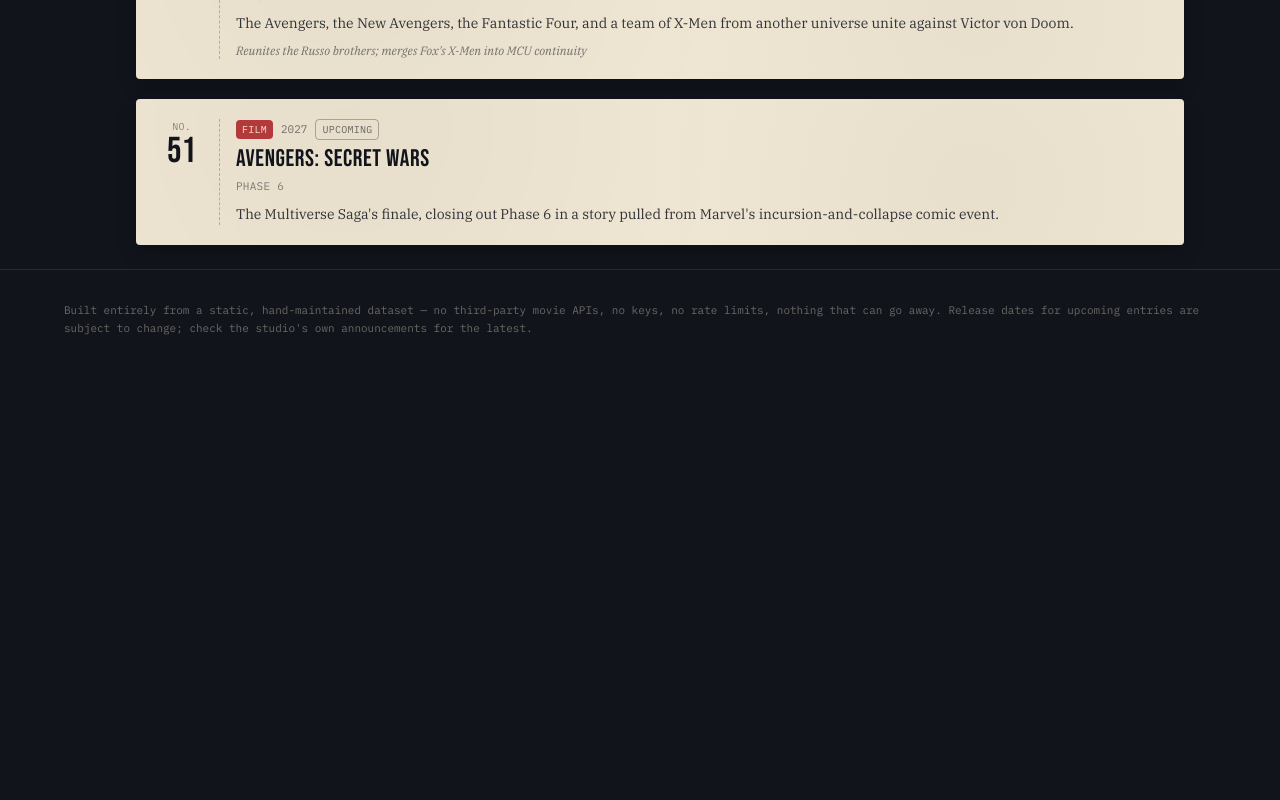
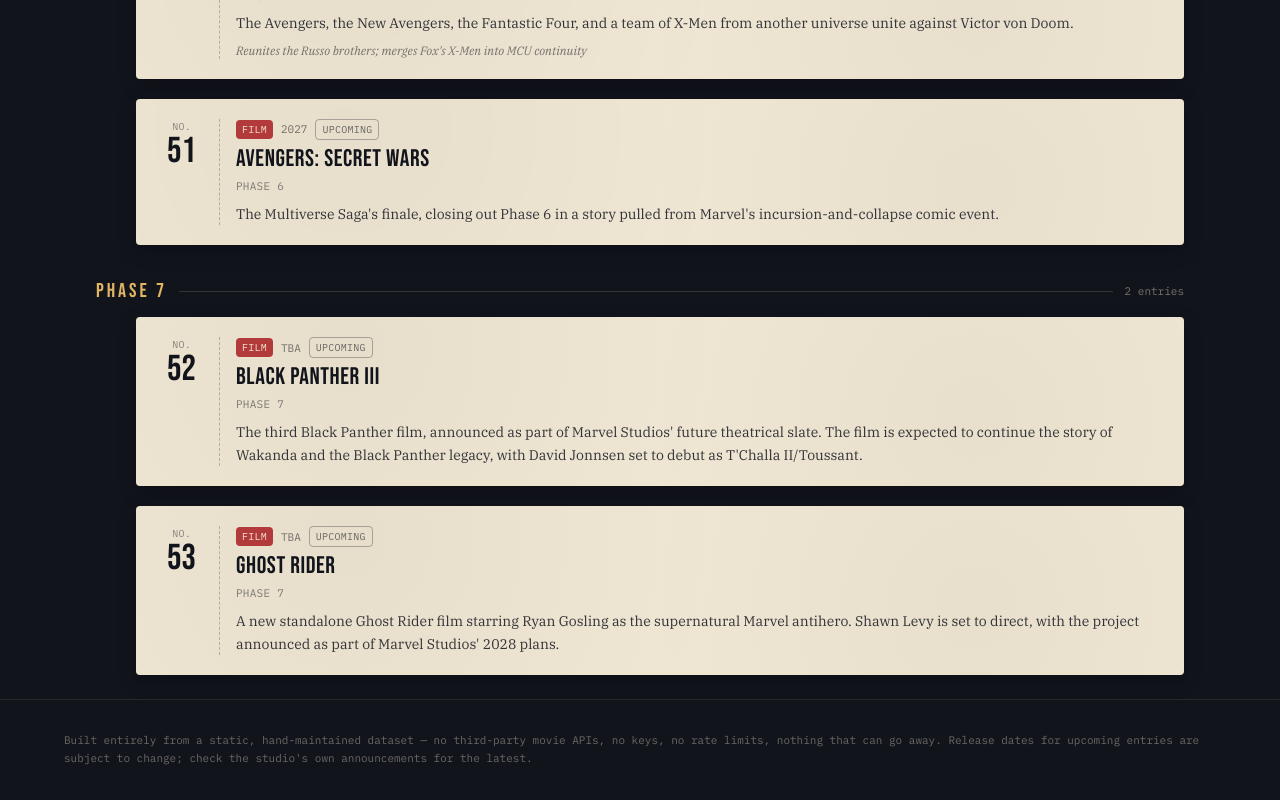
Before and after one commit to shubhanggupta2000/franchise-archive, a React (Vite) app: page / in a window 1280 px wide. Shown: the part 9305-10105 px from the top of the page. Before the commit the page ends 9675 px from the top, so only its background shows below. Built offline with nearby package versions, Linux system fonts and the light colour scheme.

Commit message:
Update src/data/mcu.ts
Co-authored-by: coderabbitai[bot] <136622811+coderabbitai[bot]@users.noreply.github.com>

```diff
--- a/src/data/mcu.ts
+++ b/src/data/mcu.ts
@@ -9,7 +9,7 @@
     "Thirty-plus films and a growing shelf of Disney+ series, all sharing one timeline since 2008. Grouped here by Phase and Saga the way Marvel Studios itself frames them.",
   accent: "#B33A3A",
   chronoIsOfficial: false,
-  sagas: ["Phase 1", "Phase 2", "Phase 3", "Phase 4", "Phase 5", "Phase 6", "Phase 7S"],
+  sagas: ["Phase 1", "Phase 2", "Phase 3", "Phase 4", "Phase 5", "Phase 6", "Phase 7"],
   entries: [
     { id: "mcu-iron-man", title: "Iron Man", year: 2008, dateLabel: "May 2, 2008", type: "Film", releaseOrder: 1, chronoOrder: 3, saga: "Phase 1", status: "released", synopsis: "Weapons manufacturer Tony Stark builds a powered suit to escape captivity, then keeps building them to protect the world he helped arm." },
     { id: "mcu-hulk", title: "The Incredible Hulk", year: 2008, dateLabel: "June 13, 2008", type: "Film", releaseOrder: 2, chronoOrder: 5, saga: "Phase 1", status: "released", synopsis: "Bruce Banner, on the run from the military, searches for a cure to the rage monster living inside him." },
```
